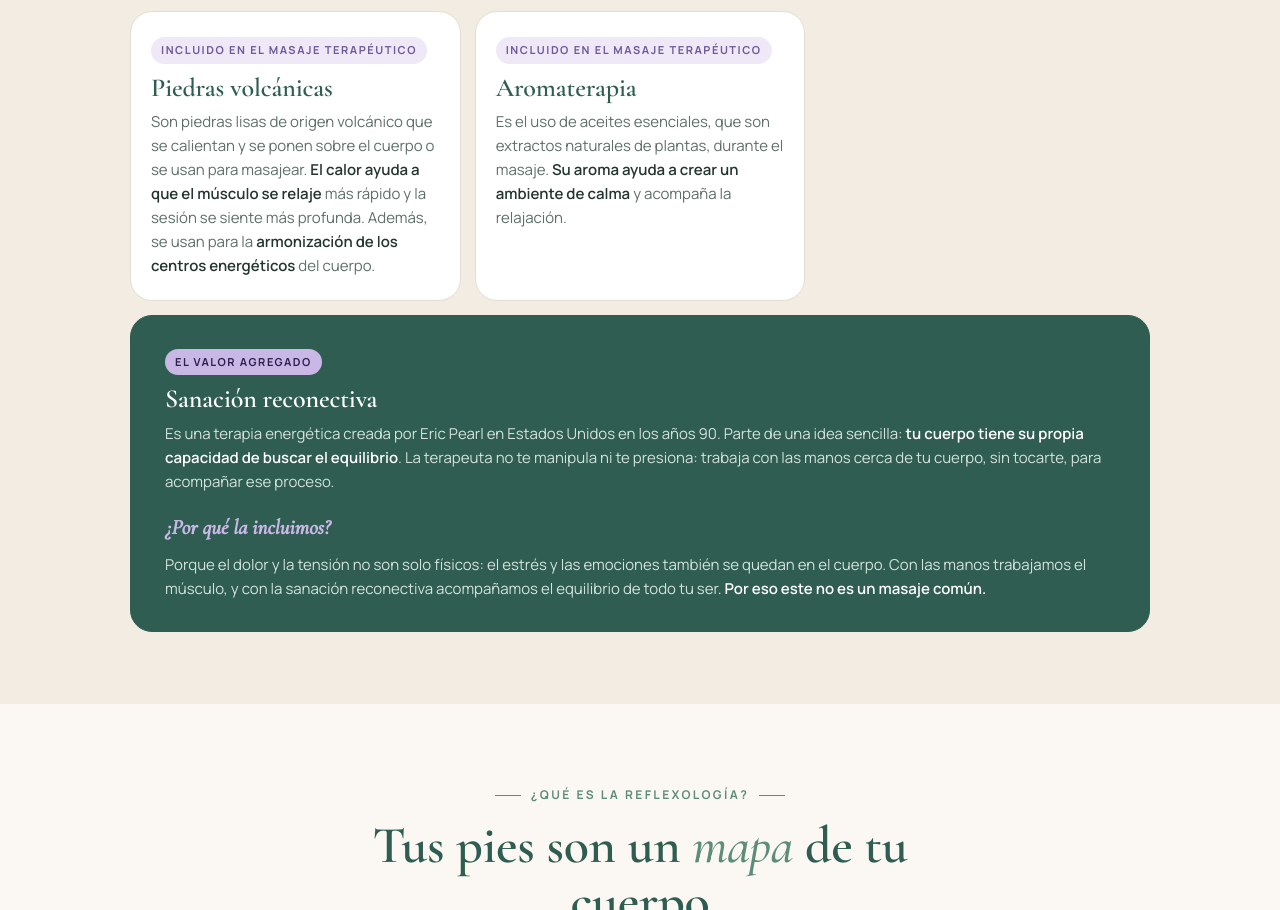
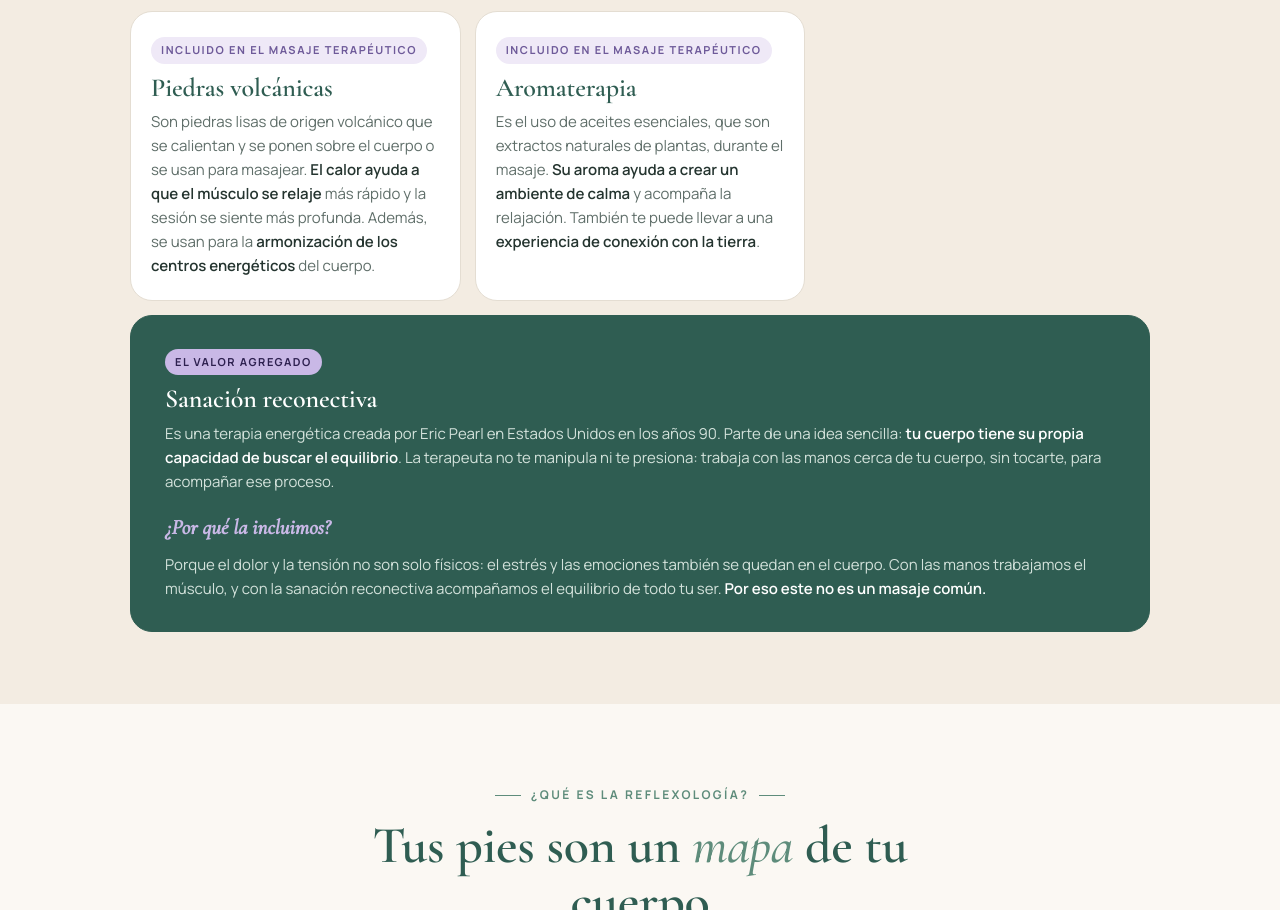
Before and after one commit to refleconexion/refleconexion.github.io, a plain HTML site: page index.html in a window 1280 px wide. Shown: the part 2523-3433 px from the top of the page. Drawn offline with nearby package versions, Linux system fonts and the light colour scheme.

Commit message:
Aromaterapia: conexión con la tierra

```diff
--- a/index.html
+++ b/index.html
@@ -304,7 +304,7 @@
       <div class="g">
         <span class="tag">Incluido en el masaje terapéutico</span>
         <h3>Aromaterapia</h3>
-        <p>Es el uso de aceites esenciales, que son extractos naturales de plantas, durante el masaje. <b>Su aroma ayuda a crear un ambiente de calma</b> y acompaña la relajación.</p>
+        <p>Es el uso de aceites esenciales, que son extractos naturales de plantas, durante el masaje. <b>Su aroma ayuda a crear un ambiente de calma</b> y acompaña la relajación. También te puede llevar a una <b>experiencia de conexión con la tierra</b>.</p>
       </div>
       <div class="g star">
         <span class="tag">El valor agregado</span>
```
